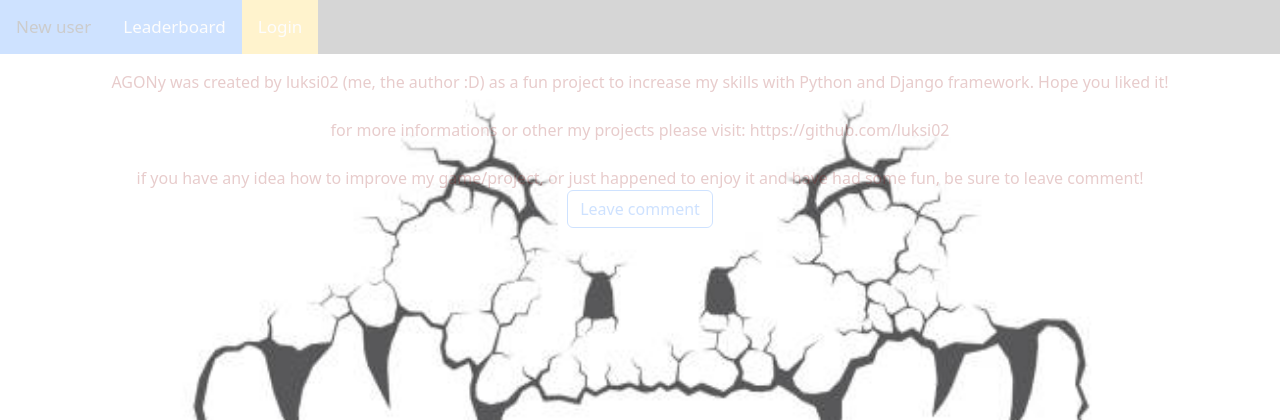
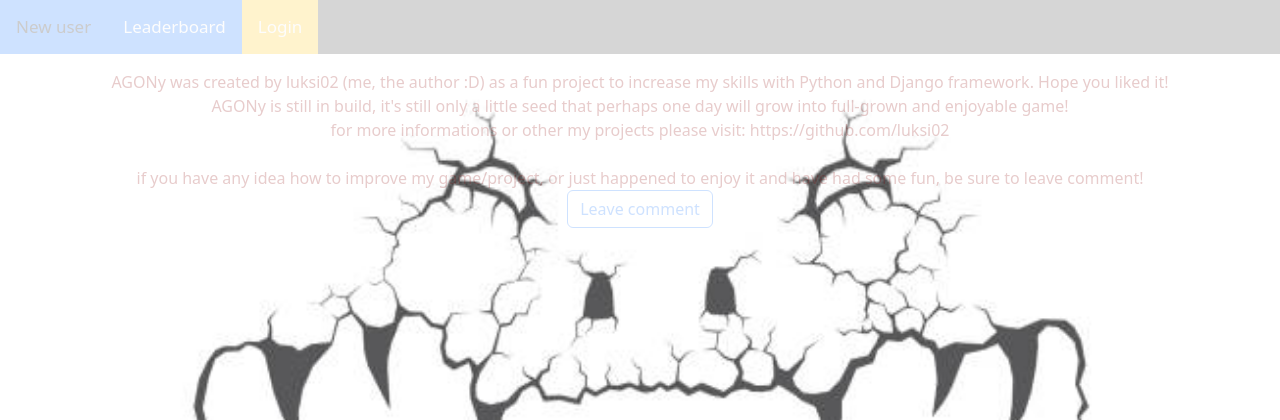
Before and after one commit to luksi02/AGONy, a Django app: template templates/agony_contact.html in a window 1280 px wide. Shown: the top 420 px of the page. Run offline with Django 4.2, Linux system fonts and the light colour scheme; the template is opened without the code that fills it, so the values that code supplies are empty; parts of the project's set-up code (start-up, migrations or seed data) failed here and were passed over; some libraries are stand-ins or nearby versions.

Commit message:
Update agony_contact.html

```diff
--- a/templates/agony_contact.html
+++ b/templates/agony_contact.html
@@ -3,6 +3,7 @@
 
 <div>AGONy was created by luksi02 (me, the author :D) as a fun project to increase my skills with Python and Django framework. Hope you liked it!
   <br>
+  AGONy is still in build, it's still only a little seed that perhaps one day will grow into full-grown and enjoyable game!
   <br>
   for more informations or other my projects please visit: https://github.com/luksi02
   <br>
```
